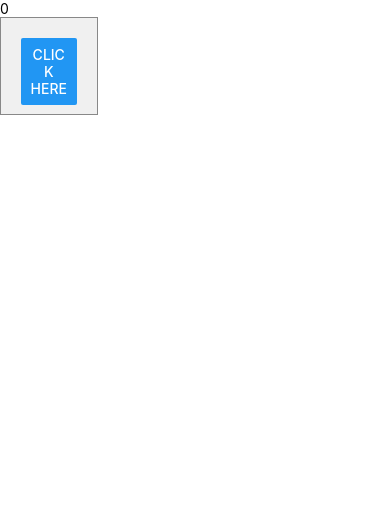
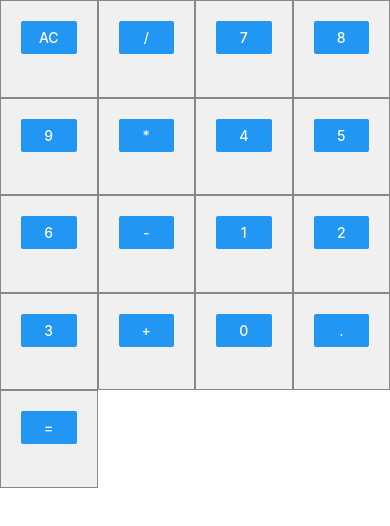
Before and after one commit to Joao-Darwin/calculator-reactnative, a React Native app: screen / in a window 390 px wide. Shown: the top 526 px of the page. Built offline with nearby package versions, Linux system fonts and the light colour scheme.

Commit message:
feat: Organizar componentes de botões no app.tsx

```diff
--- a/src/App.tsx
+++ b/src/App.tsx
@@ -1,17 +1,42 @@
-import React, { useState } from 'react';
+import React from 'react';
 import {
-  SafeAreaView, Text
+  SafeAreaView, StyleSheet, View
 } from 'react-native';
 import Button from './components/Button';
 
+const style = StyleSheet.create({
+  container: {
+    flex: 1
+  },
+  buttons: {
+    flexDirection: 'row',
+    flexWrap: 'wrap'
+  }
+})
+
 function App(): React.JSX.Element {
 
-  const [number, setNumber] = useState(0);
-
   return (
-    <SafeAreaView>
-      <Text>{number}</Text>
-      <Button title='Click here' onClick={() => setNumber(number + 1)} />
+    <SafeAreaView style={style.container}>
+      <View style={style.buttons}>
+        <Button title='AC' />
+        <Button title='/' />
+        <Button title='7' />
+        <Button title='8' />
+        <Button title='9' />
+        <Button title='*' />
+        <Button title='4' />
+        <Button title='5' />
+        <Button title='6' />
+        <Button title='-' />
+        <Button title='1' />
+        <Button title='2' />
+        <Button title='3' />
+        <Button title='+' />
+        <Button title='0' />
+        <Button title='.' />
+        <Button title='=' />
+      </View>
     </SafeAreaView>
   );
 }
```
